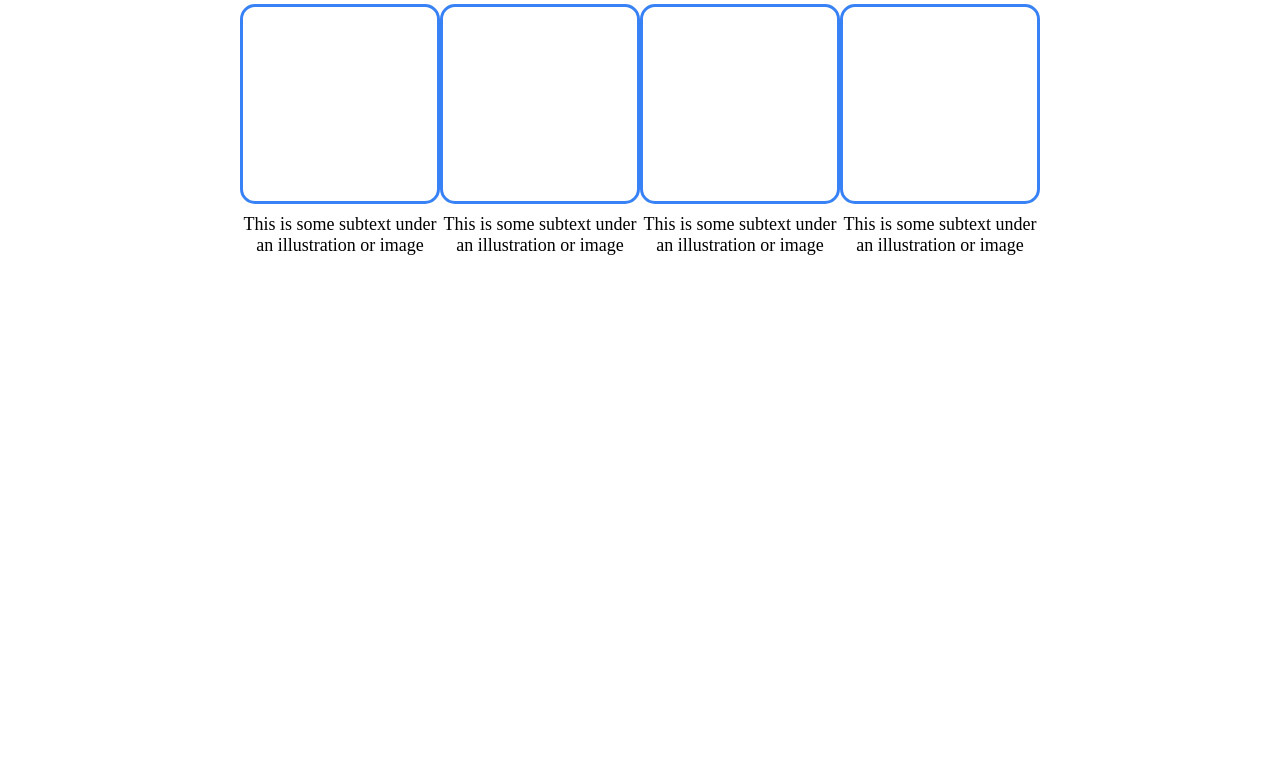
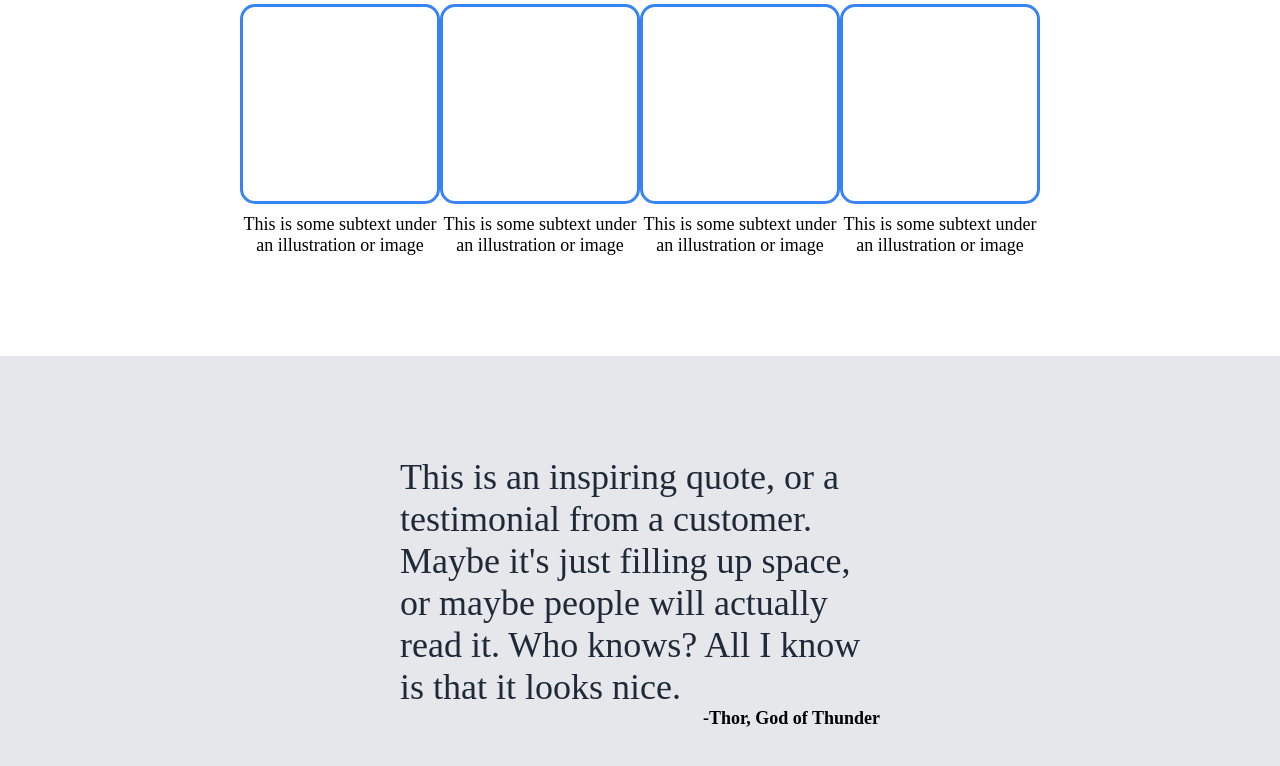
Before and after one commit to Bidouda/landing-page, a plain HTML site: page index.html in a window 1280 px wide. Shown: the part 799-1565 px from the top of the page. Before the commit the page ends 1155 px from the top, so only its background shows below. Drawn offline with Linux system fonts and the light colour scheme.

Commit message:
Add quote section
Add quote section to provide inspiration and
improve his mood in order to increase the
probability of a sale.

```diff
--- a/index.html
+++ b/index.html
@@ -60,5 +60,11 @@
         </div>
       </div>
     </div>
+    <div class="section-three global-padding">
+      <div class="quote">
+        <p class="quote-text">This is an inspiring quote, or a testimonial from a customer. Maybe it's just filling up space, or maybe people will actually read it. Who knows? All I know is that it looks nice.</p>
+        <p class="quote-text-citation">-Thor, God of Thunder</p>
+      </div>
+    </div>
   </body>
 </html>
--- a/styles/style.css
+++ b/styles/style.css
@@ -24,6 +24,10 @@ body {
 
 .top, .section-one {
   background-color: #1F2937;
+}
+
+.section-three {
+  background-color: #E5E7EB;
 }
 
 .header {
@@ -133,3 +137,21 @@ body {
 .information-cards-card p {
   font-size: 18px;
 }
+
+.quote {
+  display: flex;
+  flex-flow: column nowrap;
+  align-items: flex-end;
+  padding: 100px 0 75px;
+}
+
+.quote-text-citation {
+  font-weight: bold;
+  font-size: 18px;
+}
+
+.quote-text {
+  font-size: 36px;
+  font-weight: light italic;
+  color: #1F2937;
+}
```
